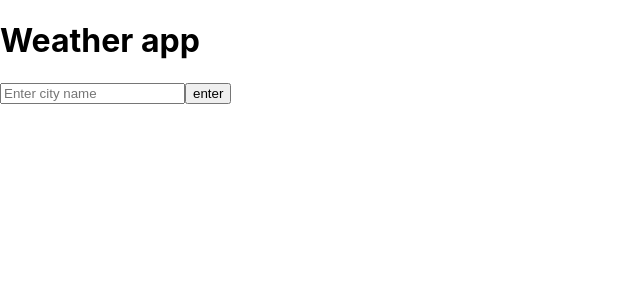
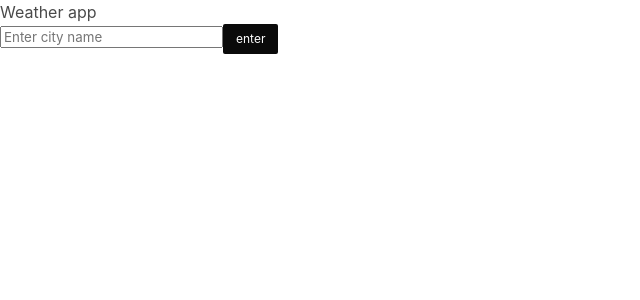
Before and after one commit to raynard23/React-weather-app, a React (Create React App) app: page / in a window 1280 px wide. Shown: the top 300 px of the page, without its empty margins (0-640 px from the left). Built offline with nearby package versions, Linux system fonts and the light colour scheme; no server answers.

Commit message:
added bulma for some styling

```diff
--- a/package.json
+++ b/package.json
@@ -6,6 +6,7 @@
     "@testing-library/jest-dom": "^5.16.4",
     "@testing-library/react": "^12.1.4",
     "@testing-library/user-event": "^13.5.0",
+    "bulma": "^0.9.3",
     "react": "^18.0.0",
     "react-dom": "^18.0.0",
     "react-scripts": "5.0.0",
--- a/src/App.js
+++ b/src/App.js
@@ -6,6 +6,7 @@ import Current from './Current';
 import Five from './Five';
 import FiveList from './FiveList';
 import { useState, useEffect, } from 'react';
+import 'bulma/css/bulma.min.css';
 
 // api key = 57e0bb28-bf1d-11ec-8364-0242ac130002-57e0bba0-bf1d-11ec-8364-0242ac130002
 
--- a/src/Five.jsx
+++ b/src/Five.jsx
@@ -10,9 +10,10 @@ const Five = ({ dayData }) => {
 
   return (
 
-   <div className='fiveDay'>
+   <div className='column'>
 
-      <div> Temp: {Math.round(dayData?.main?.temp)}</div>
+
+      <div > Temp: {Math.round(dayData?.main?.temp)}</div>
       <p>Description: {dayData?.weather?.[0]?.description}</p>
       <img alt="" src={`http://openweathermap.org/img/w/${iCon}.png`} />
 
--- a/src/FiveList.jsx
+++ b/src/FiveList.jsx
@@ -7,11 +7,12 @@ import { useEffect,useState } from "react";
 
 
 return(
-    <div>
+    <div className="columns">
         {
     fData?.map((ele)=> {
         return(
-   <Five dayData ={ele}/>
+
+   <Five dayData = {ele}/>
         )
     })
 }
--- a/src/Search.jsx
+++ b/src/Search.jsx
@@ -20,12 +20,12 @@ const Search = ({setCity}) => {
         <form onSubmit={onSubmit}>
             <input
                 type='search'
-                className="search-bar"
+                className="search-bar is-center"
                 onChange={(e) => setInputData(e.target.value)}
                 placeholder="Enter city name"
                  value={inputData}
             />
-            <button
+            <button className="button is-black is-small"
                 type="submit"
                 onClick={onSubmit}
 
```
Also changed, not shown: 1 other file (tests, documents, lock files or other folders).
